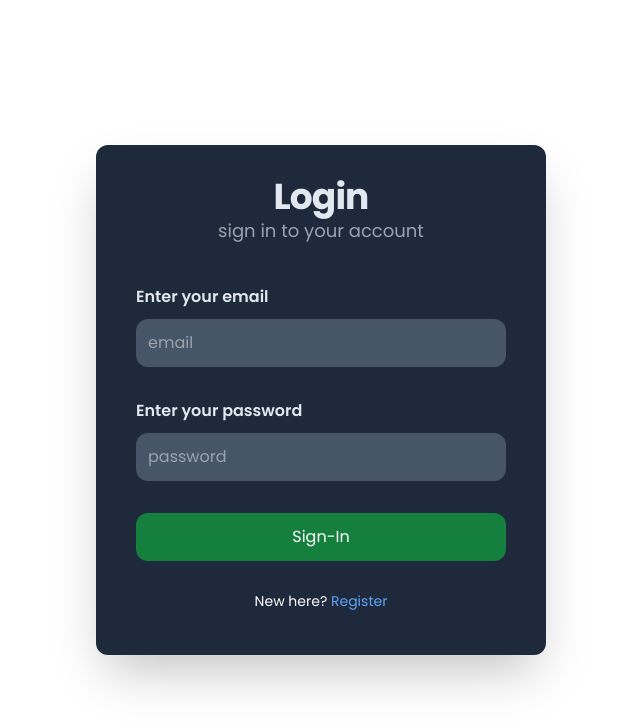
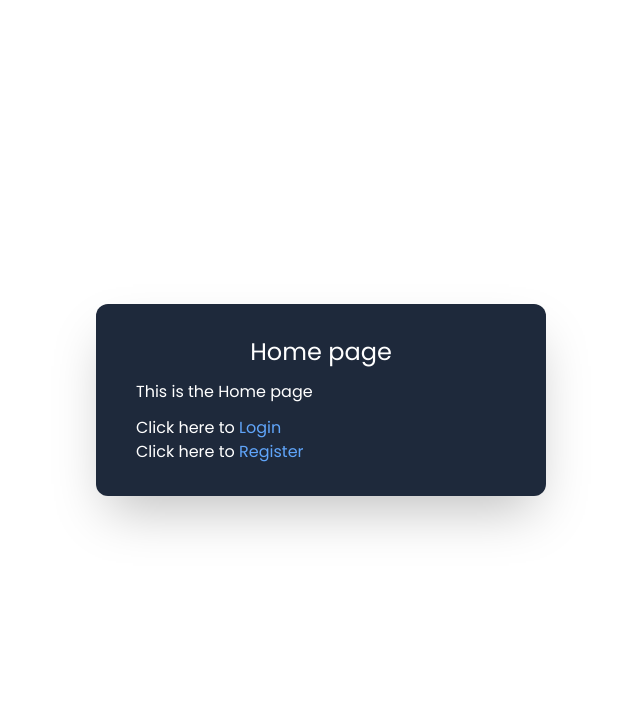
Before and after one commit to Ghaby-X/LoginSignup, a React (Vite) app in the folder client/: page / in a window 1280 px wide. Shown: the top 728 px of the page, without its empty margins (319-959 px from the left). Built offline with nearby package versions, Linux system fonts and the light colour scheme; no server answers.

Commit message:
configure routes

```diff
--- a/client/src/App.jsx
+++ b/client/src/App.jsx
@@ -1,19 +1,27 @@
 import { BrowserRouter, Routes, Route } from "react-router-dom"
 
+import Home from './pages/Home'
 import LoginPage from "./pages/LoginPage"
 import SignupPage from "./pages/SignupPage"
 import DashboardPage from "./pages/DashboardPage"
 import MailSent from "./pages/MailSent"
 import MailVerified from "./pages/MailVerified"
+import RequireAuth from "./wrapper/RequireAuth"
 
 function App() {
   return(
     <Routes>
-      <Route path='/' element={<LoginPage />} />
+      <Route path = '/' element= {<Home />} />
+      <Route path='/login' element={<LoginPage />} />
       <Route path='/signup' element = {<SignupPage/>} />
       <Route path='/mailsent' element = {<MailSent/>} />
       <Route path='/mailverification/:id/:uniqueString' element = {<MailVerified/>} />
-      <Route path='/dashboard' element = {<DashboardPage/>} />
+      <Route path='/dashboard' element = {
+        <RequireAuth>
+          <DashboardPage/>
+        </RequireAuth>
+
+      } />
     </Routes>
   )
 }
```
